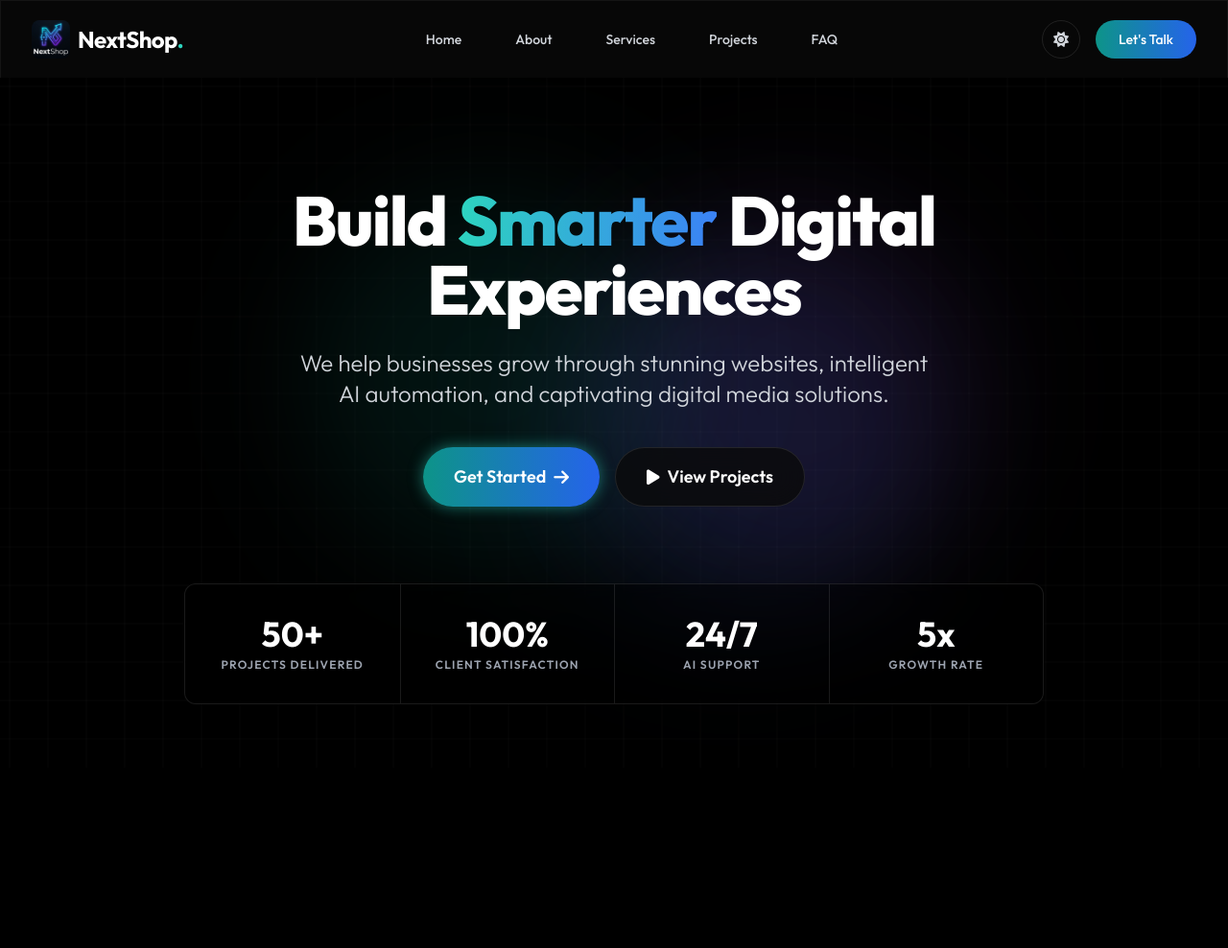
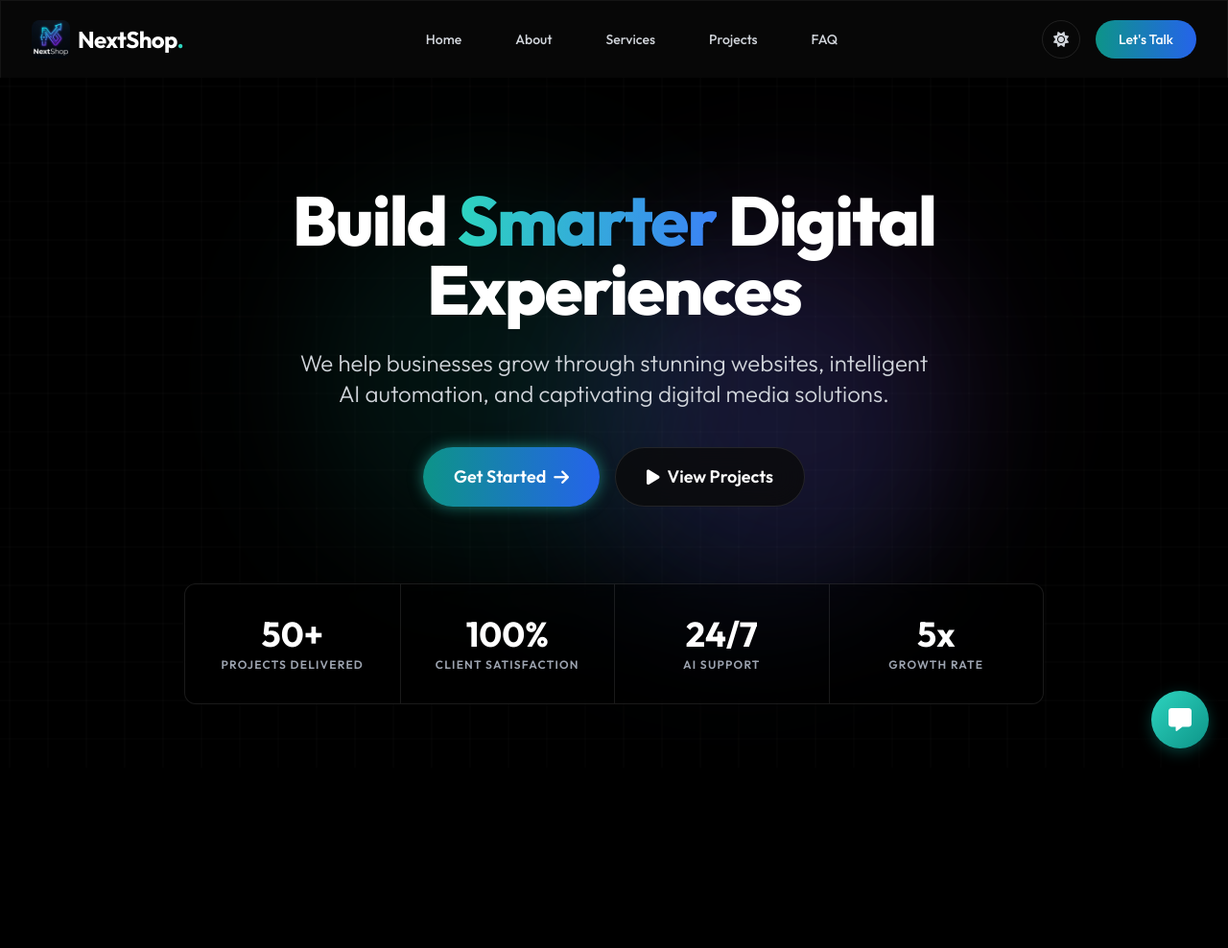
Before and after one commit to SirRam-24/nextshop, a Flask app: page / in a window 1280 px wide. Shown: the top 988 px of the page at 96% size. Run offline with Flask 3, Linux system fonts and the light colour scheme; data that the repository does not hold is empty; some libraries are stand-ins or nearby versions.

Commit message:
chatbot-added

```diff
--- a/templates/index.html
+++ b/templates/index.html
@@ -1035,4 +1035,93 @@
     }
 </style>
 
+<!-- Chatbot Widget -->
+<style>
+    .chatbot-wrapper {
+        position: fixed;
+        bottom: 20px;
+        right: 20px;
+        z-index: 9999;
+        display: flex;
+        flex-direction: column;
+        align-items: flex-end;
+        gap: 15px;
+    }
+
+    .chatbot-container {
+        opacity: 0;
+        transform: scale(0.8) translateY(20px);
+        transform-origin: bottom right;
+        pointer-events: none;
+        transition: all 0.4s cubic-bezier(0.175, 0.885, 0.32, 1.275); /* bouncy effect */
+    }
+
+    .chatbot-container.open {
+        opacity: 1;
+        transform: scale(1) translateY(0);
+        pointer-events: auto;
+    }
+
+    .chatbot-toggle-btn {
+        width: 60px;
+        height: 60px;
+        border-radius: 50%;
+        background: linear-gradient(135deg, #2dd4bf, #0d9488);
+        border: none;
+        box-shadow: 0 4px 15px rgba(13, 148, 136, 0.4);
+        cursor: pointer;
+        display: flex;
+        align-items: center;
+        justify-content: center;
+        color: white;
+        font-size: 24px;
+        transition: all 0.3s ease;
+    }
+
+    .chatbot-toggle-btn:hover {
+        transform: scale(1.1);
+        box-shadow: 0 6px 20px rgba(13, 148, 136, 0.6);
+    }
+
+    .chatbot-toggle-btn i {
+        transition: transform 0.3s ease;
+    }
+</style>
+
+<div class="chatbot-wrapper" id="chatbotWrapper">
+    <div class="chatbot-container" id="chatbotContainer">
+        <iframe src="https://nexa.curiousbuilder.online/embed/f8226a69-7bbe-497c-b0c3-40d03ffc9025?bot_name=NextShop%20Ai%20Assistent&welcome_msg=Hello!%20How%20can%20I%20help%20you%20today%3F&theme=blue&bot_icon=fa-bolt" width="400" height="600" style="border: none; border-radius: 12px; box-shadow: 0 10px 25px rgba(0,0,0,0.5);"></iframe>
+    </div>
+    <button class="chatbot-toggle-btn" onclick="toggleChatbot()">
+        <i class="fa-solid fa-message" id="chatbotIcon"></i>
+    </button>
+</div>
+
+<script>
+    function toggleChatbot() {
+        const container = document.getElementById('chatbotContainer');
+        const icon = document.getElementById('chatbotIcon');
+
+        container.classList.toggle('open');
+
+        if (container.classList.contains('open')) {
+            // Spin and change to X
+            icon.style.transform = 'rotate(90deg)';
+            setTimeout(() => {
+                icon.classList.remove('fa-message');
+                icon.classList.add('fa-xmark');
+                icon.style.transform = 'rotate(0deg)';
+            }, 150);
+        } else {
+            // Spin and change back to message icon
+            icon.style.transform = 'rotate(-90deg)';
+            setTimeout(() => {
+                icon.classList.remove('fa-xmark');
+                icon.classList.add('fa-message');
+                icon.style.transform = 'rotate(0deg)';
+            }, 150);
+        }
+    }
+</script>
+
 {% endblock %}
```
